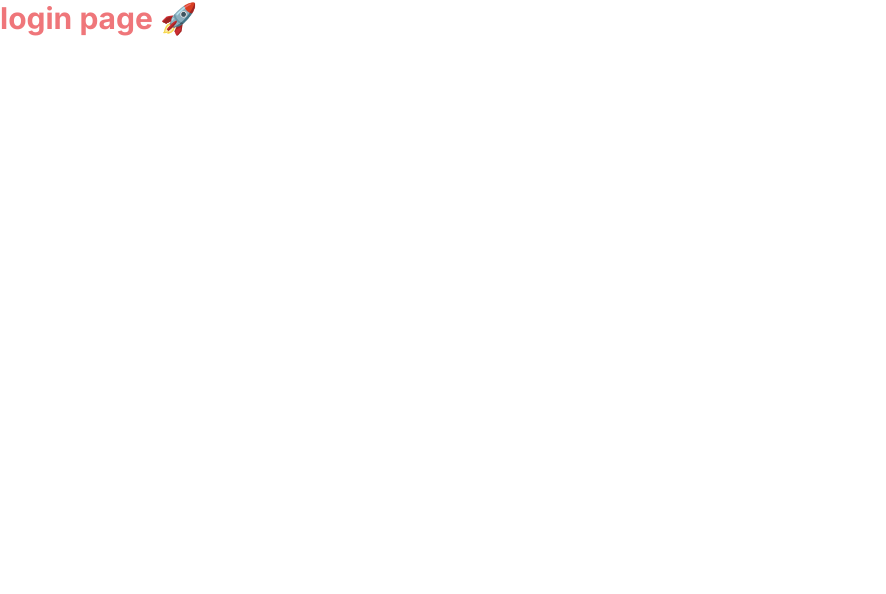
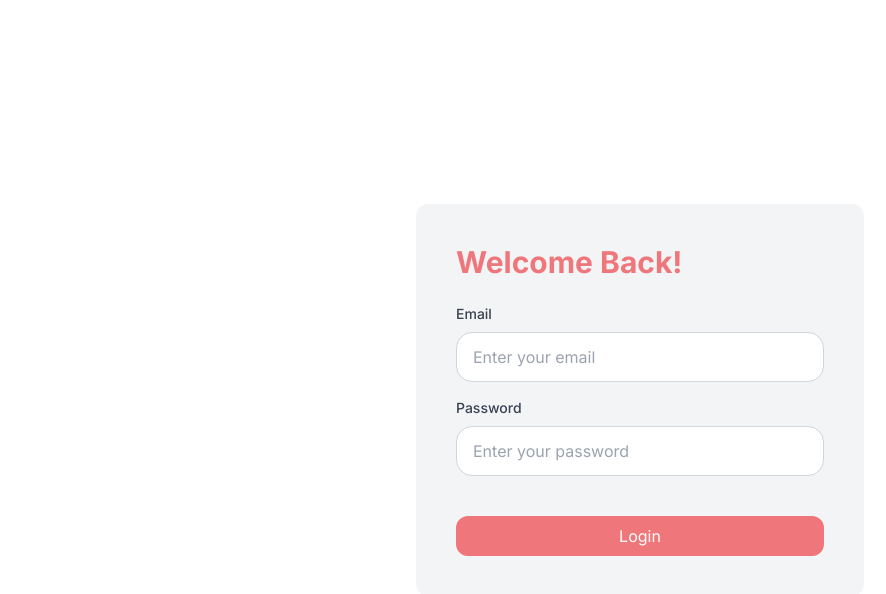
Before and after one commit to emmygrammy/blog-frontend, a React (Vite) app: page /dashboard/login in a window 1280 px wide. Shown: the top 594 px of the page, without its empty margins (0-886 px from the left). Built offline with nearby package versions, Linux system fonts and the light colour scheme; no server answers.

Commit message:
Blog-frontend

```diff
--- a/src/components/Button.jsx
+++ b/src/components/Button.jsx
@@ -1,12 +1,14 @@
-function Button({ children, className = "", onClick, icon }) {
+function Button({ children, className = "", onClick, icon, type }) {
   return (
     <button
+      type={type}
       onClick={onClick}
-      className={`flex items-center gap-2 px-4 py-2 rounded-full shrink-0 w-full md:w-auto ${className}`}
+      className={`flex items-center justify-center gap-2 px-4 py-2 rounded-full shrink-0 w-full ${className}`}
     >
       {icon}
       {children}
     </button>
   );
 }
+
 export default Button;
--- /dev/null
+++ b/src/components/Input.jsx
@@ -0,0 +1,31 @@
+
+
+function Input({
+  type = "text",
+  placeholder,
+  value,
+  onChange,
+  name,
+  label,
+}) {
+  return (
+    <div className="flex flex-col gap-2 mb-4">
+      {label && (
+        <label className="text-sm font-medium text-gray-700">
+          {label}
+        </label>
+      )}
+
+      <input
+        type={type}
+        placeholder={placeholder}
+        value={value}
+        onChange={onChange}
+        name={name}
+        className="w-full px-4 py-3 rounded-lg border border-gray-300 outline-none focus:ring-2 focus:ring-primary"
+      />
+    </div>
+  )
+}
+
+export default Input
--- a/src/layouts/DashboardLayout.jsx
+++ b/src/layouts/DashboardLayout.jsx
@@ -22,10 +22,6 @@
          className="w-36 h-36 -mt-16"
          />
 
-        {/* <h1
-        className="text-3xl mb-10 font-heading">
-          Admin Panel
-        </h1> */}
 
         <nav className="flex flex-col gap-4">
 
--- a/src/pages/dashboard/Login.jsx
+++ b/src/pages/dashboard/Login.jsx
@@ -1,11 +1,64 @@
+import Input from "../../components/Input"
+import Button from "../../components/Button"
+import { useState } from "react"
+
+
 
 function Login() {
+ const [email, setEmail] = useState("")
+ const [password, setPassword] = useState("")
+
+ const handleSubmit = (e) => {
+  e.preventDefault()
+  if (!email || !password) {
+    alert("Please enter email and password")
+    return
+  }
+  console.log(email, password)
+ }
+
+ const handleLogin = () => {
+  if (!email || !password) {
+    alert("Please enter email and password")
+    return
+  }
+  console.log(email, password)
+ }
+
   return (
-    <>
-      <h1 className="text-3xl font-bold text-sans text-primary">
-          login page 🚀
-      </h1>
-    </>
+    <div className="min-h-screen flex items-center justify-center">
+      <div className="bg-gray-100 w-full max-w-md rounded-xl p-10">
+
+        <h1 className="text-3xl font-bold text-primary mb-6">
+          Welcome Back!
+        </h1>
+
+        <form onSubmit={handleSubmit}>
+        <Input
+          label="Email"
+          placeholder="Enter your email"
+          value={email}
+          onChange={(e) => setEmail(e.target.value)}
+        />
+
+        <Input
+          label="Password"
+          type="password"
+          placeholder="Enter your password"
+          value={password}
+          onChange={(e) => setPassword(e.target.value)}
+        />
+
+        <Button
+        className="w-full bg-primary text-white rounded-xl mt-10"
+        type="submit"
+        onClick={handleLogin}>
+          Login
+          </Button>
+        </form>
+      </div>
+    </div>
   )
 }
+
 export default Login
```
